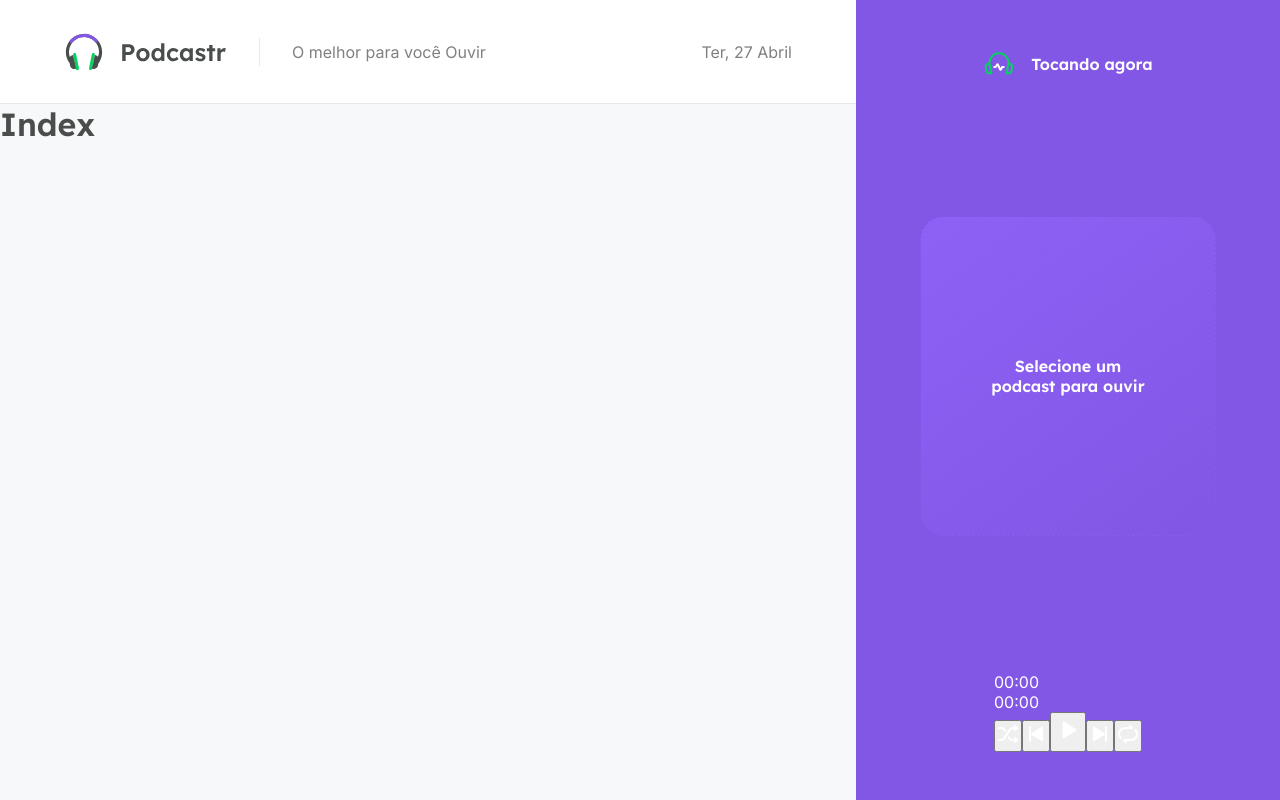
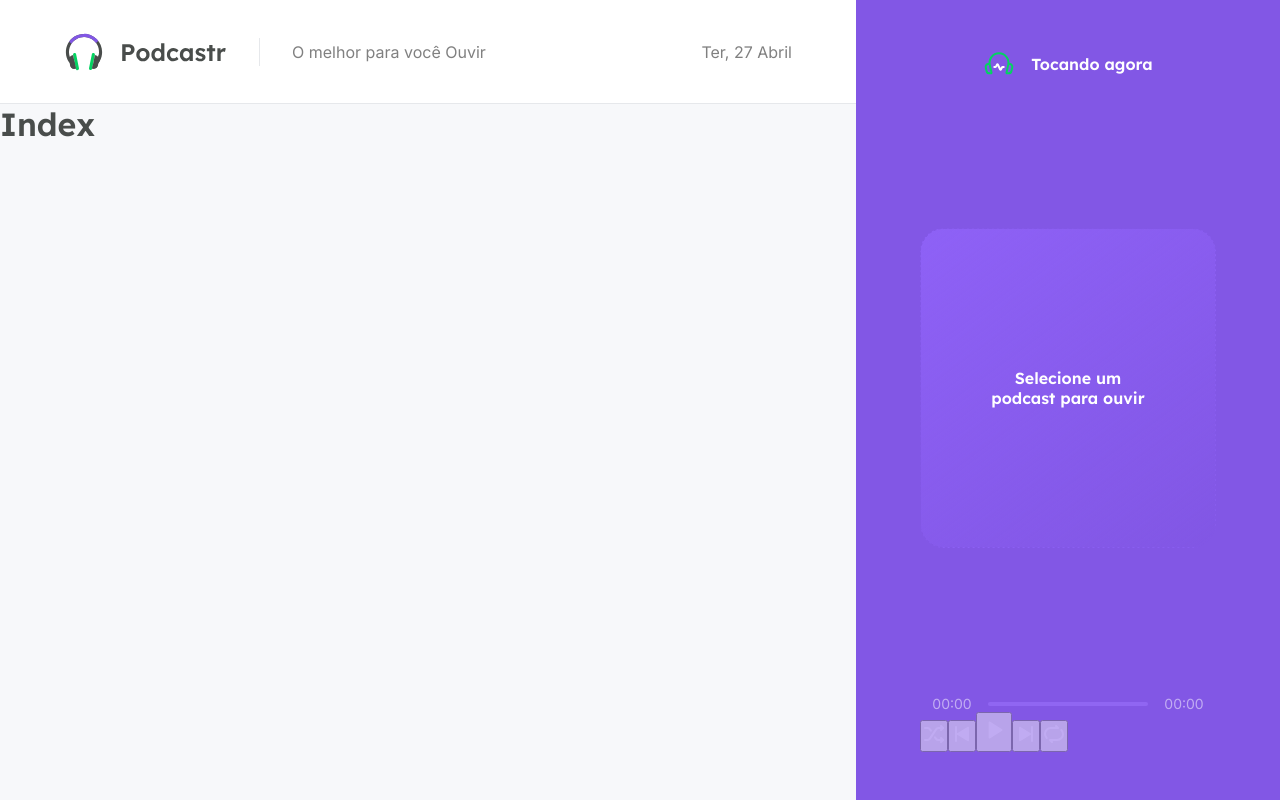
Before and after one commit to weslleson22/nlw5postcast, a Next.js app in the folder react/postcast/: page / in a window 1280 px wide. Built offline with nearby package versions, Linux system fonts and the light colour scheme.

Commit message:
styles menu do play

```diff
--- a/react/postcast/src/components/Player/index.tsx
+++ b/react/postcast/src/components/Player/index.tsx
@@ -10,10 +10,12 @@
                 <strong>Selecione um podcast para ouvir</strong>
             </div>
 
-            <footer>
+            <footer className={styles.empty}>
                 <div className={styles.progress}>
                 <span>00:00</span>
-                <div className={styles.emptySlider}/>
+                <div className={styles.slider}>
+                    <div className={styles.emptySlider}/>
+                </div>
                 <span>00:00</span>
                 </div>
                 <div className={styles.buttons}>
--- a/react/postcast/src/components/Player/styles.module.scss
+++ b/react/postcast/src/components/Player/styles.module.scss
@@ -19,6 +19,13 @@
         font-family: Lexend, sans-serif;
         font-weight: 680;
     }
+    footer{
+        align-self: stretch;
+        &.empty{
+            opacity: 0.5;
+        }
+
+    }
 }
 .emptyPlayer{
     width: 100%;
@@ -35,3 +42,28 @@
     justify-content: center;
 
 }
+.progress{
+    display: flex;
+    align-items: center;
+    gap: 0.25rem;
+    font-size: 0.875rem;
+
+    span{
+        display: inline-block;
+        width: 4rem;
+        text-align: center;
+    }
+    .slider{
+        flex:1;
+        .emptySlider{
+            width: 100%;
+            height: 4px;
+            background: var(--purple-300);
+            border-radius: 2px;
+
+
+        }
+    }
+
+
+}
```
